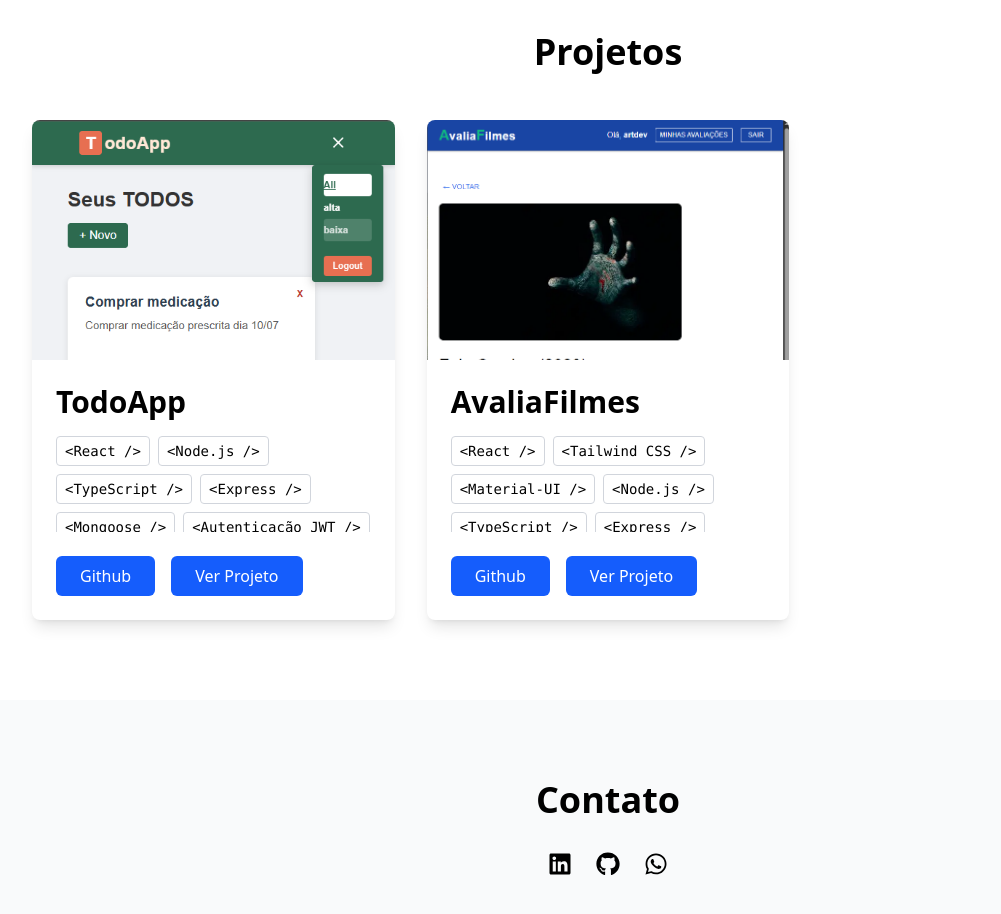
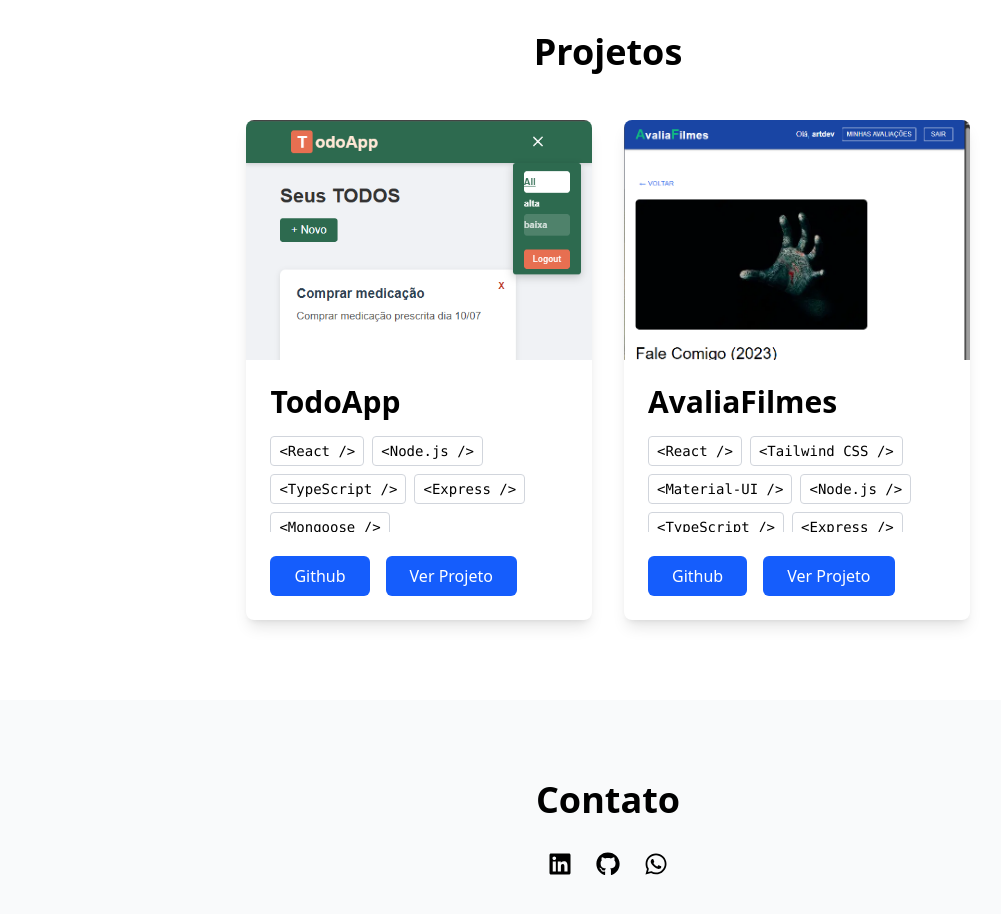
Before and after one commit to Arthur-7Melo/Portfolio, a React (Vite) app: page / in a window 1280 px wide. Shown: the part 840-1754 px from the top of the page, without its empty margins (32-1033 px from the left). Built offline with nearby package versions, Linux system fonts and the light colour scheme.

Commit message:
style(ui): Centraliza project Cards via flex-wrap

```diff
--- a/src/sections/Projects.jsx
+++ b/src/sections/Projects.jsx
@@ -49,7 +49,7 @@ export default function Projects() {
     <section id='projects' className='py-20 px-6 bg-white'>
       <div className='max-w-6xl mx-auto'>
         <h2 className='text-4xl font-bold text-center mb-12'>Projetos</h2>
-        <div className='grid gap-8 sm:grid-cols-1 md:grid-cols-2 lg:grid-cols-3'>
+        <div className='flex flex-wrap justify-center gap-8'>
           {projectsData.map((proj, idx) => (
             <motion.div
               key={proj.title}
@@ -58,6 +58,7 @@ export default function Projects() {
               whileInView="visible"
               viewport={{ once: true }}
               variants={cardVariants}
+              className="w-full sm:w-[45%] lg:w-[30%]"
             >
               <Card
                 key={proj.title}
```
